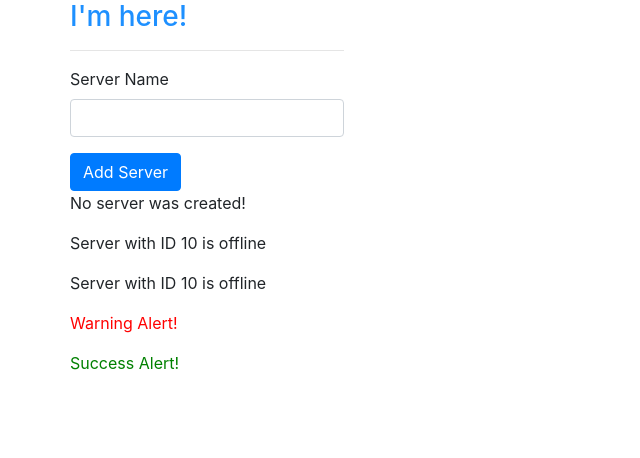
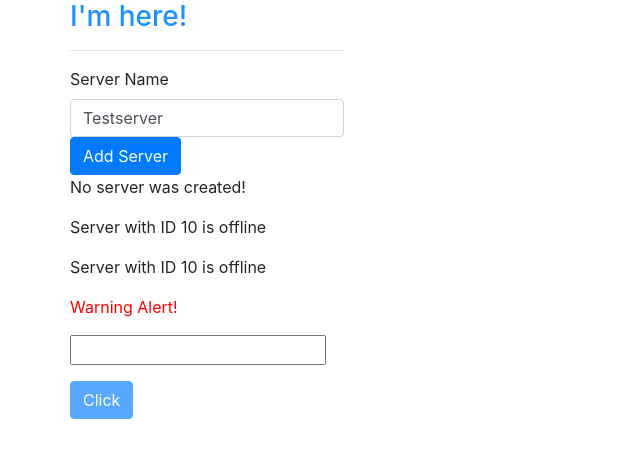
Before and after one commit to BassamxMednini/Einkaufsbuch, an Angular app: page / in a window 1280 px wide. Shown: the top 458 px of the page, without its empty margins (0-640 px from the left). Built offline with nearby package versions, Linux system fonts and the light colour scheme.

Commit message:
Testzwecke

```diff
--- a/src/app/servers/servers.component.html
+++ b/src/app/servers/servers.component.html
@@ -1,7 +1,9 @@
 <label>Server Name</label>
+<!-- <input type="text" class="form-control"
+(input)="onUpdateServerName($event)"> -->
 <input type="text" class="form-control"
-(input)="onUpdateServerName($event)">
-<p>{{ serverName }}</p>
+[(ngModel)]="serverName">
+<!-- <p>{{ serverName }}</p> -->
 <button class="btn btn-primary"
 [disabled]="!allowNewServer"
 (click)="onCreateServer()">Add Server</button>
--- a/src/app/servers/servers.component.ts
+++ b/src/app/servers/servers.component.ts
@@ -8,7 +8,7 @@ import { Component, OnInit } from '@angular/core';
 export class ServersComponent implements OnInit {
   allowNewServer = false;
   serverCreationStatus = 'No server was created!';
-  serverName = '';
+  serverName = 'Testserver';
 
   constructor() {
 
@@ -21,7 +21,7 @@ export class ServersComponent implements OnInit {
   }
 
   onCreateServer() {
-    this.serverCreationStatus = 'Server was created!';
+    this.serverCreationStatus = 'Server was created! Servername is ' + this.serverName;
   }
 
   onUpdateServerName(event: Event) {
--- a/src/app/success-alert/success-alert.component.html
+++ b/src/app/success-alert/success-alert.component.html
@@ -1 +1,5 @@
-<p class="success">Success Alert!</p>
+<input type="text" [(ngModel)]="userName">
+<p>{{ userName }}</p>
+<button class="btn btn-primary"
+[disabled]="!userName"
+(click)="userNameEmpty()">Click</button>
--- a/src/app/success-alert/success-alert.component.ts
+++ b/src/app/success-alert/success-alert.component.ts
@@ -7,5 +7,10 @@ import { Component } from "@angular/core";
 })
 
 export class SuccessAlertComponent {
+  userName = '';
+
+  userNameEmpty() {
+    this.userName = '';
+  }
 
 }
```
